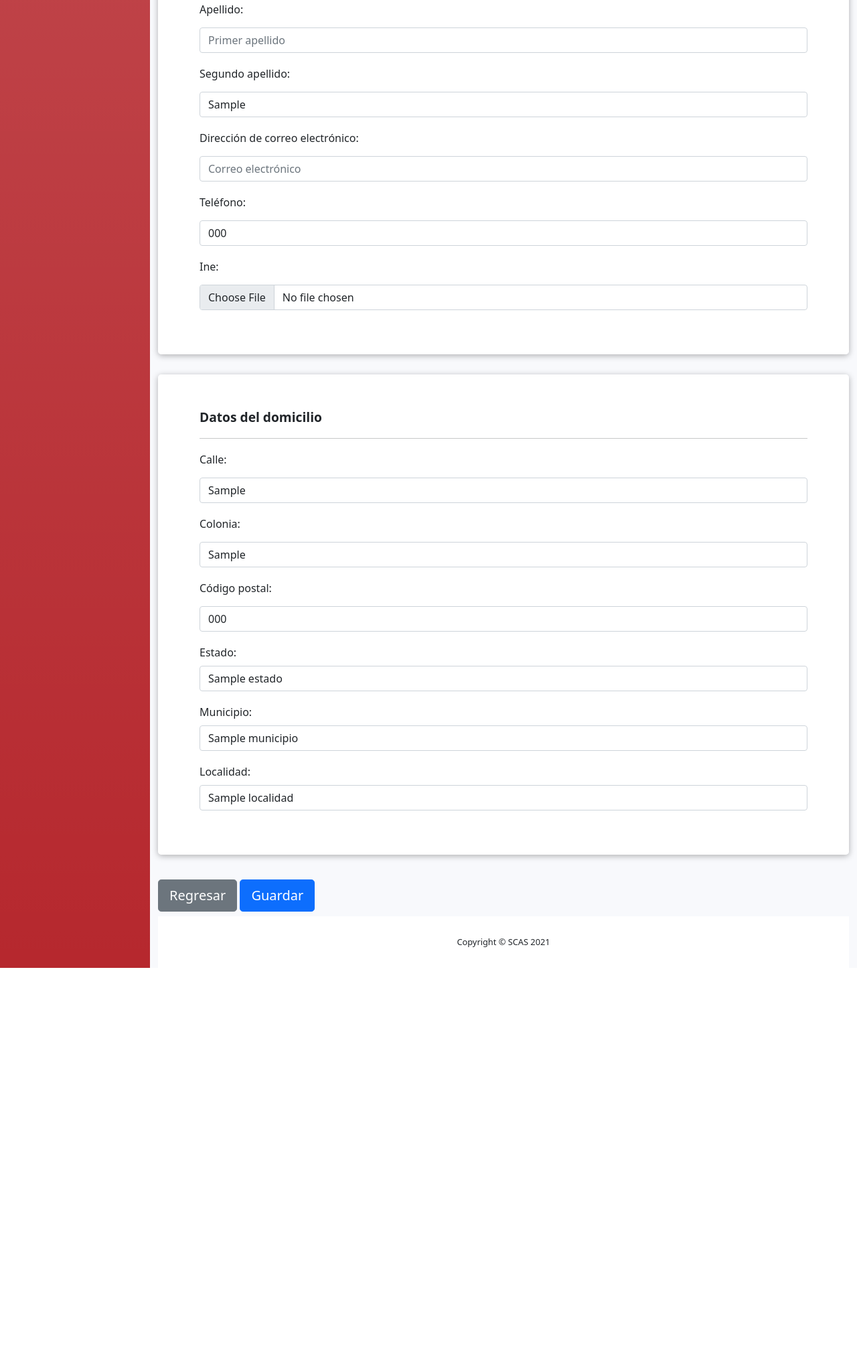
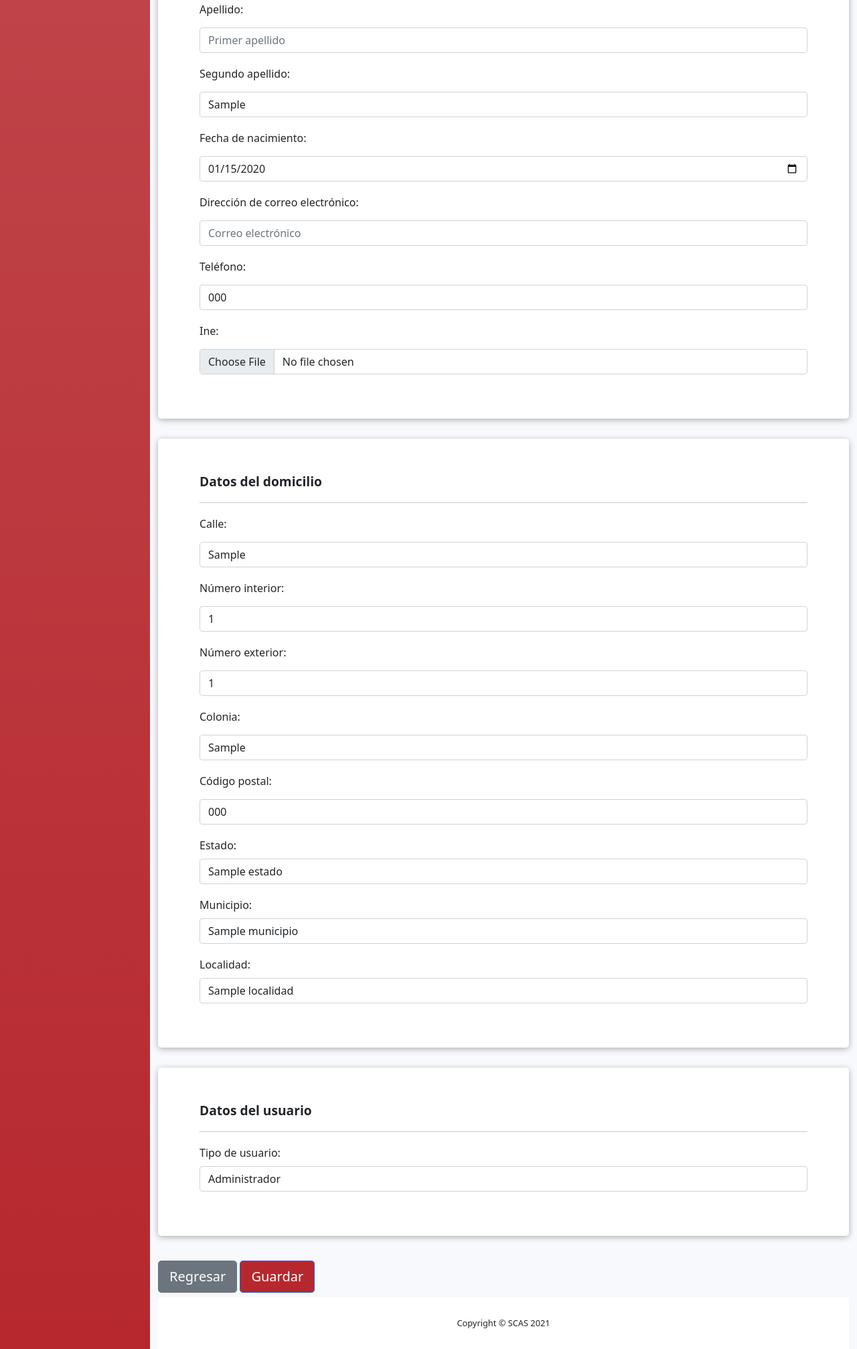
Before and after one commit to juanca1499/scas, a Django app: page /usuarios/editar/1 in a window 1280 px wide. Shown: the part 366-2380 px from the top of the page at 67% size. Before the commit the page ends 1811 px from the top, so only its background shows below. Run offline with Django 3.2, Linux system fonts and the light colour scheme; a user stored in the database is signed in; data comes from the database, SQL or seed files in the repository; tables that the repository leaves empty hold one stand-in row (values such as "Sample post"); parts of the project's set-up code (start-up, migrations or seed data) failed here and were passed over; some libraries are stand-ins or nearby versions; some web fonts are replaced.

Commit message:
Implementación para seleccionar el tipo de usuario a crear o modificar e inserciones base

```diff
--- a/usuarios/forms.py
+++ b/usuarios/forms.py
@@ -1,5 +1,5 @@
 from django import forms
-from django.forms import widgets
+from django.contrib.auth.models import Group
 
 from .models import Usuario
 
@@ -15,11 +15,17 @@ class FormUsuario(forms.ModelForm):
         attrs={'class':'form-control','placeholder':'Fecha de nacimiento'}),
     required=True)
 
+    tipo_usuario = forms.ChoiceField(label='Tipo de usuario',
+    choices=[('','---------'),('1','Administrador'),('2','Encuestador')],
+    widget=forms.Select(
+        attrs={'class':'form-control', 'placeholder':'Tipo de usuario'}),
+    required=True)
+
     class Meta:
         model = Usuario
         fields = ('first_name', 'last_name', 'segundo_apellido', 'fecha_nacimiento', 'calle',
                   'numero_interior', 'numero_exterior', 'colonia', 'codigo_postal', 'estado',
-                  'municipio', 'localidad', 'email', 'telefono', 'ine', 'username', 'password')
+                  'municipio', 'localidad', 'email', 'telefono', 'ine', 'username', 'password',)
 
         widgets = {
             'first_name': forms.TextInput(attrs={'class': 'form-control', 'placeholder': 'Nombre(s)'}),
@@ -56,6 +62,22 @@ class FormUsuarioEditar(forms.ModelForm):
         attrs={'class':'form-control','placeholder':'Fecha de nacimiento'}),
     required=True)
 
+    tipo_usuario = forms.ChoiceField(label='Tipo de usuario',
+    choices=[('','---------'),('1','Administrador'),('2','Encuestador')],
+    widget=forms.Select(
+        attrs={'class':'form-control', 'placeholder':'Tipo de usuario'}),
+    required=True)
+
+    def __init__(self,*args,**kwargs):
+        super().__init__(*args,**kwargs)
+        if self.instance.pk:
+            if self.instance.is_superuser == 1:
+                # Se selecciona por default la opción de Administrador.
+                self.fields['tipo_usuario'].initial = '1'
+            else:
+                # Se selecciona por default la opción de Encuestador.
+                self.fields['tipo_usuario'].initial = '2'
+
     class Meta:
         model = Usuario
         fields = ('first_name', 'last_name', 'segundo_apellido', 'fecha_nacimiento', 'calle',
--- a/usuarios/models.py
+++ b/usuarios/models.py
@@ -1,8 +1,6 @@
 from django.db import models
-from django.contrib.auth.models import User
+from django.contrib.auth.models import User, Group
 from django.core.validators import MaxLengthValidator, MaxValueValidator, RegexValidator, MinLengthValidator, MinValueValidator, FileExtensionValidator
-
-import datetime
 
 
 class Estado(models.Model):
--- a/usuarios/templates/usuarios/usuario_form_editar.html
+++ b/usuarios/templates/usuarios/usuario_form_editar.html
@@ -44,6 +44,11 @@
                         {{form.segundo_apellido}}
                     </p>
                     <p>
+                        {{form.fecha_nacimiento.errors}}
+                        {{form.fecha_nacimiento.label_tag}}
+                        {{form.fecha_nacimiento}}
+                    </p>
+                    <p>
                         {{form.email.errors}}
                         {{form.email.label_tag}}
                         {{form.email}}
@@ -73,9 +78,14 @@
                         {{form.calle}}
                     </p>
                     <p>
-                        {{form.numero.errors}}
-                        {{form.numero.label_tag}}
-                        {{form.numero}}
+                        {{form.numero_interior.errors}}
+                        {{form.numero_interior.label_tag}}
+                        {{form.numero_interior}}
+                    </p>
+                    <p>
+                        {{form.numero_exterior.errors}}
+                        {{form.numero_exterior.label_tag}}
+                        {{form.numero_exterior}}
                     </p>
                     <p>
                         {{form.colonia.errors}}
@@ -105,9 +115,23 @@
                 </p>
             </div>
         </section>
+
+        <section>
+            <div class="container">
+                <p style="display: inline;"><b>Datos del usuario</b></p>
+                <hr>
+                <p style="display: inline;">
+                    <p>
+                        {{form.tipo_usuario.errors}}
+                        {{form.tipo_usuario.label_tag}}
+                        {{form.tipo_usuario}}
+                    </p>
+                </p>
+            </div>
+        </section>
         <div>
             <a class="btn btn-secondary btn-lg" href="{% url 'usuarios:lista' %}">Regresar</a>
-            <input type="submit" class="btn btn-primary btn-lg" id="submit" value="{{boton}}">
+            <input type="submit" class="btn btn-primary btn-lg" id="submit" style="background-color: #b6282e;color:rgb(255, 255, 255)" value="{{boton}}">
         </div>
     </form>
 {% endblock %}
--- a/usuarios/views.py
+++ b/usuarios/views.py
@@ -1,3 +1,4 @@
+from django.contrib.auth.models import Group, Permission
 from django.shortcuts import get_object_or_404, render
 from django.contrib.auth import authenticate, login as auth_login
 from django.contrib.auth.forms import AuthenticationForm
@@ -69,7 +70,16 @@ class UsuarioNuevo(PermissionRequiredMixin, CreateView):
         rfc_corto = CalculeRFC(nombres=nombres, paterno=primer_apellido,
         materno=segundo_apellido, fecha=fecha_formateada).data
         form.instance.rfc_corto = rfc_corto
-        form.save()
+
+        if form.cleaned_data['tipo_usuario'] == 1:
+            # Es administrador
+            form.instance.is_superuser = 1
+
+        elif form.cleaned_data['tipo_usuario'] == 2:
+            # Es encuestador
+            form.instance.is_superuser = 0
+            form.instance.groups.add(name='Encuestador')
+        messages.success(self.request, '¡Registro guardado con éxito!')
         return super(UsuarioNuevo, self).form_valid(form)
 
 @login_required
@@ -96,6 +106,15 @@ class UsuarioEditar(PermissionRequiredMixin, UpdateView):
         return super(UsuarioEditar, self).form_invalid(form)
 
     def form_valid(self, form):
+        form.instance.groups.clear()
+        if form.cleaned_data['tipo_usuario'] == '1':
+            # Es administrador
+            form.instance.is_superuser = 1
+
+        elif form.cleaned_data['tipo_usuario'] == '2':
+            # Es encuestador
+            form.instance.is_superuser = 0
+            form.instance.groups.add(Group.objects.get(name='Encuestadores'))
         messages.success(self.request, '¡Registro actualizado con éxito!')
         return super(UsuarioEditar, self).form_valid(form)
 
```
Also changed, not shown: inserciones_base.py (added, +79 -0 lines), usuarios/templates/usuarios/usuario_form.html (+6 -1 lines), estudio_socioeconomico/migrations/0001_initial.py, media/usuarios/ine/ine.png (deleted), media/usuarios/ine/ine_ZTKR3zH.png (deleted), solicitudes/migrations/0001_initial.py, solicitudes/migrations/0002_initial.py (deleted), usuarios/migrations/0001_initial.py, usuarios/migrations/0002_alter_usuario_dado_baja.py (deleted), 3 other files.
